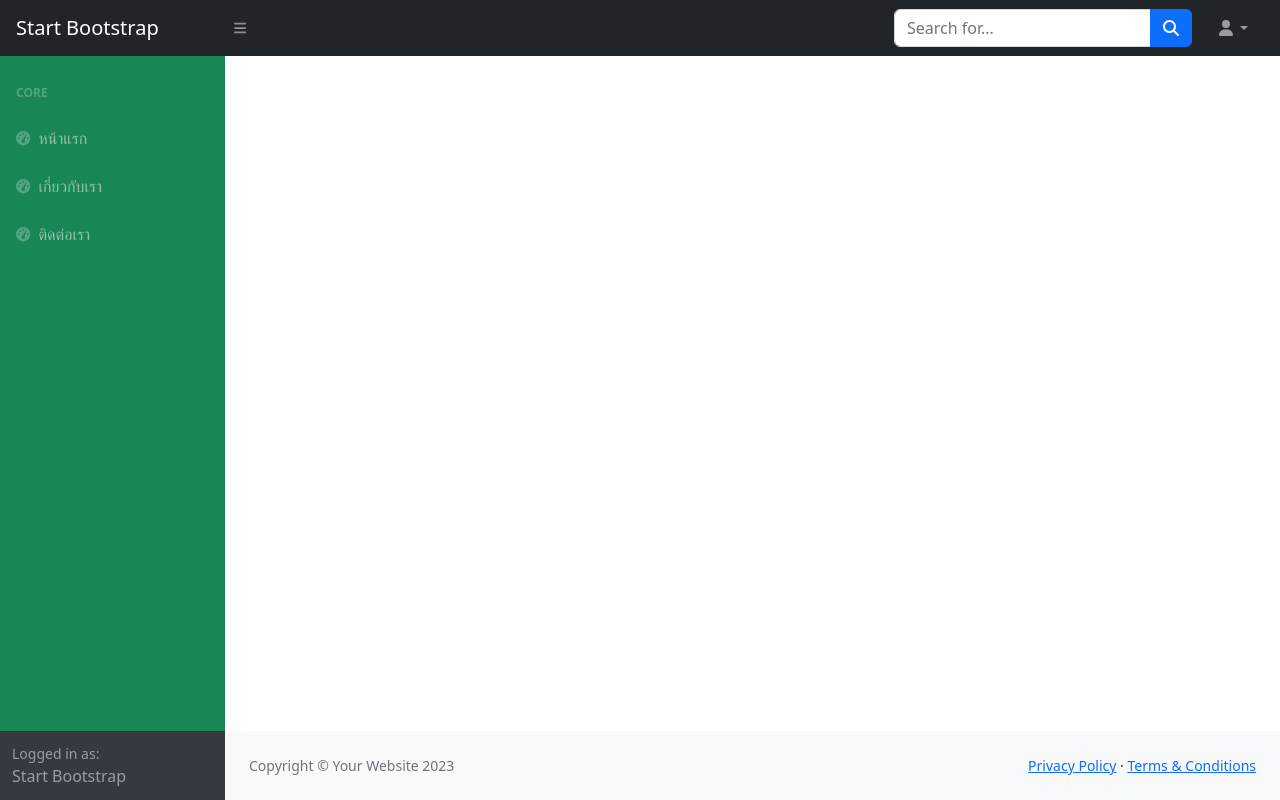
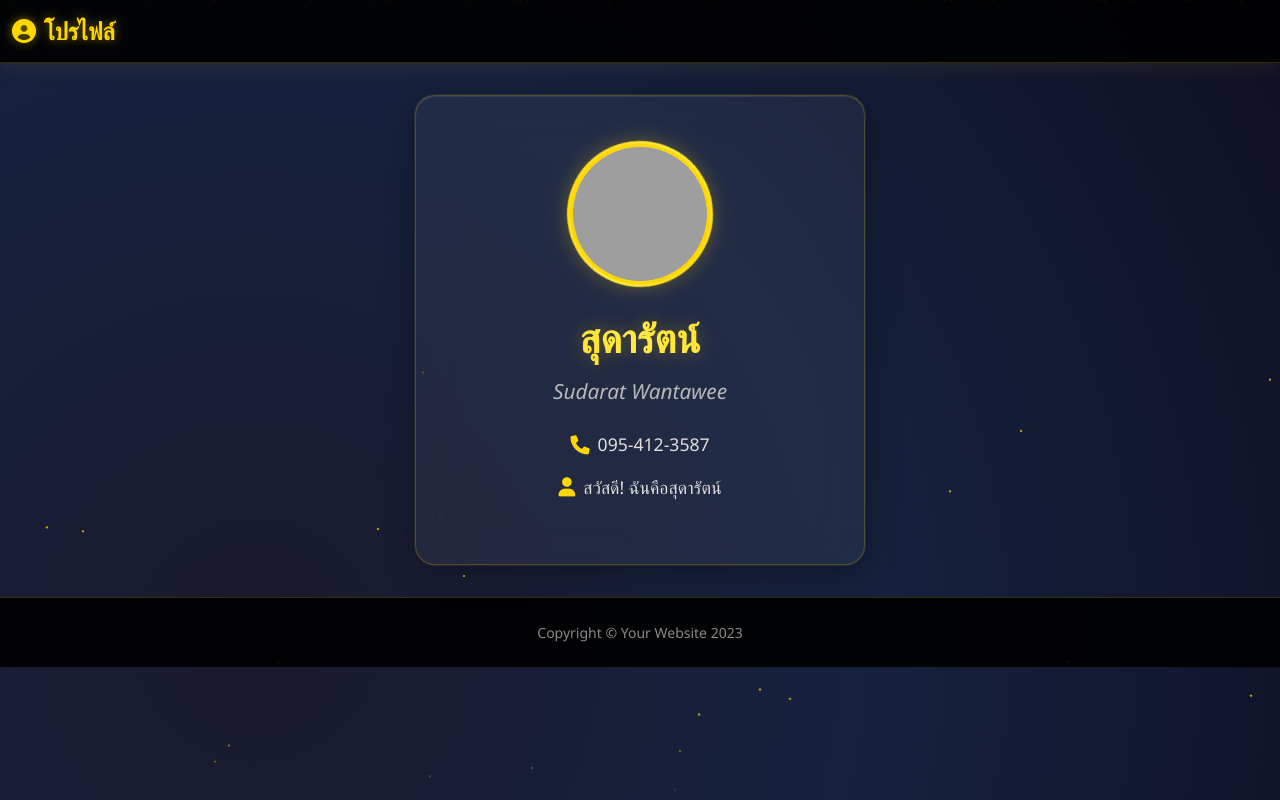
Before and after one commit to sudarat2006/vercel, a Django app: page / in a window 1280 px wide. Run offline with Django 5.2, Linux system fonts and the light colour scheme; some libraries are stand-ins or nearby versions; grey boxes are pictures that could not be loaded.

Commit message:
Enhance profile page layout and styling with animated background and interactive avatar features

```diff
--- a/templates/index.html
+++ b/templates/index.html
@@ -5,144 +5,393 @@
         <meta charset="utf-8" />
         <meta http-equiv="X-UA-Compatible" content="IE=edge" />
         <meta name="viewport" content="width=device-width, initial-scale=1, shrink-to-fit=no" />
-        <meta name="description" content="" />
-        <meta name="author" content="" />
-        <title>Dashboard - SB Admin</title>
-        <link href="https://cdn.jsdelivr.net/npm/simple-datatables@7.1.2/dist/style.min.css" rel="stylesheet" />
+        <title>โปรไฟล์ - Profile Page</title>
+        <link href="https://cdn.jsdelivr.net/npm/bootstrap@5.2.3/dist/css/bootstrap.min.css" rel="stylesheet" />
         <link href="{% static 'css/styles.css' %}" rel="stylesheet" />
+        <link href="https://cdnjs.cloudflare.com/ajax/libs/font-awesome/6.0.0/css/all.min.css" rel="stylesheet" />
+        <style>
+            * {
+                margin: 0;
+                padding: 0;
+                box-sizing: border-box;
+            }
 
-        <script src="https://use.fontawesome.com/releases/v6.3.0/js/all.js" crossorigin="anonymous"></script>
+            body {
+                background: radial-gradient(circle at 20% 80%, #1a1a2e 0%, #16213e 50%, #0f0f23 100%);
+                min-height: 100vh;
+                font-family: 'Segoe UI', Tahoma, Geneva, Verdana, sans-serif;
+                position: relative;
+                overflow-x: hidden;
+            }
+
+            /* Animated background particles */
+            .bg-particles {
+                position: fixed;
+                top: 0;
+                left: 0;
+                width: 100%;
+                height: 100%;
+                z-index: -1;
+            }
+
+            .particle {
+                position: absolute;
+                width: 2px;
+                height: 2px;
+                background: #ffd700;
+                border-radius: 50%;
+                animation: float 15s infinite linear;
+            }
+
+            @keyframes float {
+                0% { transform: translateY(100vh) rotate(0deg); opacity: 0; }
+                10% { opacity: 1; }
+                90% { opacity: 1; }
+                100% { transform: translateY(-10vh) rotate(360deg); opacity: 0; }
+            }
+
+            /* Modern navigation */
+            .navbar {
+                background: rgba(0, 0, 0, 0.9) !important;
+                backdrop-filter: blur(10px);
+                border-bottom: 1px solid rgba(255, 215, 0, 0.2);
+                box-shadow: 0 2px 20px rgba(255, 215, 0, 0.1);
+            }
+
+            .navbar-brand {
+                color: #ffd700 !important;
+                font-weight: 700;
+                font-size: 1.5rem;
+                text-shadow: 0 0 10px rgba(255, 215, 0, 0.5);
+            }
+
+            /* Profile card with glassmorphism */
+            .profile-container {
+                perspective: 1000px;
+                padding: 2rem 0;
+            }
+
+            .profile-card {
+                background: rgba(255, 255, 255, 0.05);
+                backdrop-filter: blur(20px);
+                border: 1px solid rgba(255, 215, 0, 0.2);
+                border-radius: 20px;
+                padding: 3rem 2rem;
+                max-width: 450px;
+                margin: 0 auto;
+                text-align: center;
+                position: relative;
+                transform-style: preserve-3d;
+                transition: all 0.3s ease;
+                box-shadow:
+                    0 8px 32px rgba(0, 0, 0, 0.3),
+                    0 0 0 1px rgba(255, 215, 0, 0.1),
+                    inset 0 1px 0 rgba(255, 255, 255, 0.1);
+            }
+
+            .profile-card:hover {
+                transform: translateY(-5px) rotateX(5deg);
+                box-shadow:
+                    0 20px 40px rgba(0, 0, 0, 0.4),
+                    0 0 20px rgba(255, 215, 0, 0.2);
+            }
+
+            /* Glowing avatar */
+            .profile-avatar-container {
+                position: relative;
+                display: inline-block;
+                margin-bottom: 1.5rem;
+            }
+
+            .profile-avatar {
+                width: 140px;
+                height: 140px;
+                border-radius: 50%;
+                object-fit: cover;
+                border: 3px solid #ffd700;
+                transition: all 0.3s ease;
+                cursor: pointer;
+                box-shadow:
+                    0 0 20px rgba(255, 215, 0, 0.3),
+                    0 0 40px rgba(255, 215, 0, 0.1);
+            }
+
+            .profile-avatar:hover {
+                transform: scale(1.05);
+                box-shadow:
+                    0 0 30px rgba(255, 215, 0, 0.6),
+                    0 0 60px rgba(255, 215, 0, 0.3);
+            }
+
+            .avatar-ring {
+                position: absolute;
+                top: -5px;
+                left: -5px;
+                width: 150px;
+                height: 150px;
+                border: 2px solid transparent;
+                border-radius: 50%;
+                background: linear-gradient(45deg, #ffd700, #ffed4e, #ffd700);
+                background-clip: padding-box;
+                animation: rotate 3s linear infinite;
+            }
+
+            @keyframes rotate {
+                0% { transform: rotate(0deg); }
+                100% { transform: rotate(360deg); }
+            }
+
+            /* Typography */
+            .profile-name {
+                font-size: 2.5rem;
+                font-weight: 800;
+                background: linear-gradient(45deg, #ffd700, #ffed4e, #ffd700);
+                -webkit-background-clip: text;
+                -webkit-text-fill-color: transparent;
+                background-clip: text;
+                margin-bottom: 0.5rem;
+                text-shadow: 0 0 20px rgba(255, 215, 0, 0.3);
+            }
+
+            .profile-name-en {
+                font-size: 1.3rem;
+                font-weight: 400;
+                color: #b8b8b8;
+                margin-bottom: 1.5rem;
+                font-style: italic;
+            }
+
+            .profile-info {
+                color: #e0e0e0;
+                margin-bottom: 1rem;
+                font-size: 1.1rem;
+                display: flex;
+                align-items: center;
+                justify-content: center;
+                gap: 0.5rem;
+                transition: all 0.3s ease;
+            }
+
+            .profile-info:hover {
+                color: #ffd700;
+                transform: translateX(5px);
+            }
+
+            .profile-info i {
+                color: #ffd700;
+                font-size: 1.2rem;
+            }
+
+            /* Modern button */
+            .btn-modern {
+                background: linear-gradient(45deg, #ffd700, #ffed4e);
+                color: #000;
+                border: none;
+                padding: 12px 30px;
+                border-radius: 50px;
+                font-weight: 600;
+                text-transform: uppercase;
+                letter-spacing: 1px;
+                position: relative;
+                overflow: hidden;
+                transition: all 0.3s ease;
+                box-shadow: 0 4px 15px rgba(255, 215, 0, 0.3);
+            }
+
+            .btn-modern::before {
+                content: '';
+                position: absolute;
+                top: 0;
+                left: -100%;
+                width: 100%;
+                height: 100%;
+                background: linear-gradient(90deg, transparent, rgba(255, 255, 255, 0.4), transparent);
+                transition: left 0.5s ease;
+            }
+
+            .btn-modern:hover::before {
+                left: 100%;
+            }
+
+            .btn-modern:hover {
+                transform: translateY(-2px);
+                box-shadow: 0 6px 20px rgba(255, 215, 0, 0.5);
+                color: #000;
+            }
+
+            /* Footer */
+            footer {
+                background: rgba(0, 0, 0, 0.9);
+                color: #888;
+                border-top: 1px solid rgba(255, 215, 0, 0.2);
+            }
+
+            /* Responsive design */
+            @media (max-width: 768px) {
+                .profile-name {
+                    font-size: 2rem;
+                }
+
+                .profile-card {
+                    margin: 1rem;
+                    padding: 2rem 1.5rem;
+                }
+
+                .profile-avatar {
+                    width: 120px;
+                    height: 120px;
+                }
+
+                .avatar-ring {
+                    width: 130px;
+                    height: 130px;
+                }
+            }
+
+            /* Loading animation */
+            .profile-card {
+                animation: slideUp 0.6s ease-out;
+            }
+
+            @keyframes slideUp {
+                from {
+                    opacity: 0;
+                    transform: translateY(30px);
+                }
+                to {
+                    opacity: 1;
+                    transform: translateY(0);
+                }
+            }
+        </style>
     </head>
-    <body class="sb-nav-fixed">
-        <nav class="sb-topnav navbar navbar-expand navbar-dark bg-dark">
-            <!-- Navbar Brand-->
-            <a class="navbar-brand ps-3" href="index.html">Start Bootstrap</a>
-            <!-- Sidebar Toggle-->
-            <button class="btn btn-link btn-sm order-1 order-lg-0 me-4 me-lg-0" id="sidebarToggle" href="#!"><i class="fas fa-bars"></i></button>
-            <!-- Navbar Search-->
-            <form class="d-none d-md-inline-block form-inline ms-auto me-0 me-md-3 my-2 my-md-0">
-                <div class="input-group">
-                    <input class="form-control" type="text" placeholder="Search for..." aria-label="Search for..." aria-describedby="btnNavbarSearch" />
-                    <button class="btn btn-primary" id="btnNavbarSearch" type="button"><i class="fas fa-search"></i></button>
-                </div>
-            </form>
-            <!-- Navbar-->
-            <ul class="navbar-nav ms-auto ms-md-0 me-3 me-lg-4">
-                <li class="nav-item dropdown">
-                    <a class="nav-link dropdown-toggle" id="navbarDropdown" href="#" role="button" data-bs-toggle="dropdown" aria-expanded="false"><i class="fas fa-user fa-fw"></i></a>
-                    <ul class="dropdown-menu dropdown-menu-end" aria-labelledby="navbarDropdown">
-                        <li><a class="dropdown-item" href="#!">Settings</a></li>
-                        <li><a class="dropdown-item" href="#!">Activity Log</a></li>
-                        <li><hr class="dropdown-divider" /></li>
-                        <li><a class="dropdown-item" href="#!">Logout</a></li>
-                    </ul>
-                </li>
-            </ul>
-        </nav>
-        <div id="layoutSidenav">
-            <div id="layoutSidenav_nav">
-                <nav class="sb-sidenav accordion sb-sidenav-dark bg-success" id="sidenavAccordion">
-                    <div class="sb-sidenav-menu">
-                        <div class="nav">
+    <body>
+        <!-- Animated particles background -->
+        <div class="bg-particles"></div>
 
-                            <div class="sb-sidenav-menu-heading">Core</div>
-                            <a class="nav-link" href="/">
-                                <div class="sb-nav-link-icon"><i class="fas fa-tachometer-alt"></i></div>
-                                หน้าแรก
+        <nav class="navbar navbar-expand-lg navbar-dark sticky-top">
+            <div class="container-fluid">
+                <a class="navbar-brand" href="/">
+                    <i class="fas fa-user-circle me-2"></i>โปรไฟล์
                 </a>
-                            <a class="nav-link" href="/about">
-                                <div class="sb-nav-link-icon"><i class="fas fa-tachometer-alt"></i></div>
-                                เกี่ยวกับเรา
-                            </a>
-                            <a class="nav-link" href="/contact">
-                                <div class="sb-nav-link-icon"><i class="fas fa-tachometer-alt"></i></div>
-                                ติดต่อเรา
-                            </a>
-                            <!-- <div class="sb-sidenav-menu-heading">Interface</div>
-                            <a class="nav-link collapsed" href="#" data-bs-toggle="collapse" data-bs-target="#collapseLayouts" aria-expanded="false" aria-controls="collapseLayouts">
-                                <div class="sb-nav-link-icon"><i class="fas fa-columns"></i></div>
-                                Layouts
-                                <div class="sb-sidenav-collapse-arrow"><i class="fas fa-angle-down"></i></div>
-                            </a>
-                            <div class="collapse" id="collapseLayouts" aria-labelledby="headingOne" data-bs-parent="#sidenavAccordion">
-                                <nav class="sb-sidenav-menu-nested nav">
-                                    <a class="nav-link" href="layout-static.html">Static Navigation</a>
-                                    <a class="nav-link" href="layout-sidenav-light.html">Light Sidenav</a>
-                                </nav>
-                            </div>
-                            <a class="nav-link collapsed" href="#" data-bs-toggle="collapse" data-bs-target="#collapsePages" aria-expanded="false" aria-controls="collapsePages">
-                                <div class="sb-nav-link-icon"><i class="fas fa-book-open"></i></div>
-                                Pages
-                                <div class="sb-sidenav-collapse-arrow"><i class="fas fa-angle-down"></i></div>
-                            </a>
-                            <div class="collapse" id="collapsePages" aria-labelledby="headingTwo" data-bs-parent="#sidenavAccordion">
-                                <nav class="sb-sidenav-menu-nested nav accordion" id="sidenavAccordionPages">
-                                    <a class="nav-link collapsed" href="#" data-bs-toggle="collapse" data-bs-target="#pagesCollapseAuth" aria-expanded="false" aria-controls="pagesCollapseAuth">
-                                        Authentication
-                                        <div class="sb-sidenav-collapse-arrow"><i class="fas fa-angle-down"></i></div>
-                                    </a>
-                                    <div class="collapse" id="pagesCollapseAuth" aria-labelledby="headingOne" data-bs-parent="#sidenavAccordionPages">
-                                        <nav class="sb-sidenav-menu-nested nav">
-                                            <a class="nav-link" href="login.html">Login</a>
-                                            <a class="nav-link" href="register.html">Register</a>
-                                            <a class="nav-link" href="password.html">Forgot Password</a>
-                                        </nav>
-                                    </div>
-                                    <a class="nav-link collapsed" href="#" data-bs-toggle="collapse" data-bs-target="#pagesCollapseError" aria-expanded="false" aria-controls="pagesCollapseError">
-                                        Error
-                                        <div class="sb-sidenav-collapse-arrow"><i class="fas fa-angle-down"></i></div>
-                                    </a>
-                                    <div class="collapse" id="pagesCollapseError" aria-labelledby="headingOne" data-bs-parent="#sidenavAccordionPages">
-                                        <nav class="sb-sidenav-menu-nested nav">
-                                            <a class="nav-link" href="401.html">401 Page</a>
-                                            <a class="nav-link" href="404.html">404 Page</a>
-                                            <a class="nav-link" href="500.html">500 Page</a>
-                                        </nav>
             </div>
         </nav>
+
+        <main class="profile-container">
+            <div class="profile-card">
+                <div class="profile-avatar-container">
+                    <div class="avatar-ring"></div>
+                    <img src="https://picsum.photos/300/300?random=1" alt="Avatar" class="profile-avatar" id="profileAvatar" />
                 </div>
-                            <div class="sb-sidenav-menu-heading">Addons</div>
-                            <a class="nav-link" href="charts.html">
-                                <div class="sb-nav-link-icon"><i class="fas fa-chart-area"></i></div>
-                                Charts
-                            </a>
-                            <a class="nav-link" href="tables.html">
-                                <div class="sb-nav-link-icon"><i class="fas fa-table"></i></div>
-                                Tables
-                            </a> -->
+
+                <div class="profile-name">สุดารัตน์</div>
+                <div class="profile-name-en">Sudarat Wantawee</div>
+
+                <div class="profile-info">
+                    <i class="fas fa-phone"></i>
+                    <span>095-412-3587</span>
+                </div>
+
+                <div class="profile-info">
+                    <i class="fas fa-user"></i>
+                    <span>สวัสดี! ฉันคือสุดารัตน์</span>
                 </div>
             </div>
-                    <div class="sb-sidenav-footer">
-                        <div class="small">Logged in as:</div>
-                        Start Bootstrap
-                    </div>
-                </nav>
-            </div>
-            <div id="layoutSidenav_content">
-                <main class="container-fluid pt-3 px-3">
-                    {% block content %}
-                    {% endblock %}
         </main>
-                <footer class="py-4 bg-light mt-auto">
-                    <div class="container-fluid px-4">
-                        <div class="d-flex align-items-center justify-content-between small">
-                            <div class="text-muted">Copyright &copy; Your Website 2023</div>
-                            <div>
-                                <a href="#">Privacy Policy</a>
-                                &middot;
-                                <a href="#">Terms &amp; Conditions</a>
-                            </div>
-                        </div>
+
+        <footer class="py-4 mt-auto">
+            <div class="container text-center">
+                <div class="small">Copyright &copy; Your Website 2023</div>
             </div>
         </footer>
-            </div>
-        </div>
-        <script src="https://cdn.jsdelivr.net/npm/bootstrap@5.2.3/dist/js/bootstrap.bundle.min.js" crossorigin="anonymous"></script>
-        <script src="{% static 'js/scripts.js' %}"></script>
-        <script src="https://cdnjs.cloudflare.com/ajax/libs/Chart.js/2.8.0/Chart.min.js" crossorigin="anonymous"></script>
-        <script src="{% static 'assets/demo/chart-area-demo.js' %}"></script>
-        <script src="{% static 'assets/demo/chart-bar-demo.js' %}"></script>
-        <script src="https://cdn.jsdelivr.net/npm/simple-datatables@7.1.2/dist/umd/simple-datatables.min.js" crossorigin="anonymous"></script>
-        <script src="{% static 'js/datatables-simple-demo.js' %}"></script>
+
+        <script src="https://cdn.jsdelivr.net/npm/bootstrap@5.2.3/dist/js/bootstrap.bundle.min.js"></script>
+        <script>
+            // Create animated particles
+            function createParticles() {
+                const particleContainer = document.querySelector('.bg-particles');
+
+                for (let i = 0; i < 50; i++) {
+                    const particle = document.createElement('div');
+                    particle.className = 'particle';
+                    particle.style.left = Math.random() * 100 + '%';
+                    particle.style.animationDelay = Math.random() * 15 + 's';
+                    particle.style.animationDuration = (Math.random() * 10 + 10) + 's';
+                    particleContainer.appendChild(particle);
+                }
+            }
+
+            // Load random avatar from multiple APIs
+            function loadRandomAvatar() {
+                const avatarImg = document.getElementById('profileAvatar');
+                const avatarAPIs = [
+                    'https://picsum.photos/300/300?random=' + Math.floor(Math.random() * 1000),
+                    'https://source.unsplash.com/300x300/?portrait,face',
+                    'https://randomuser.me/api/portraits/men/' + Math.floor(Math.random() * 99) + '.jpg',
+                    'https://randomuser.me/api/portraits/women/' + Math.floor(Math.random() * 99) + '.jpg',
+                    'https://i.pravatar.cc/300?img=' + Math.floor(Math.random() * 70),
+                    'https://avatar.iran.liara.run/public/' + Math.floor(Math.random() * 100),
+                    'https://api.dicebear.com/7.x/avataaars/svg?seed=' + Math.random().toString(36).substring(7)
+                ];
+
+                const randomAPI = avatarAPIs[Math.floor(Math.random() * avatarAPIs.length)];
+
+                // Add loading effect
+                avatarImg.style.opacity = '0.5';
+                avatarImg.style.transform = 'scale(0.9)';
+
+                avatarImg.onload = function() {
+                    avatarImg.style.opacity = '1';
+                    avatarImg.style.transform = 'scale(1)';
+                };
+
+                avatarImg.onerror = function() {
+                    // Fallback if API fails
+                    avatarImg.src = 'https://ui-avatars.com/api/?name=User&background=ffd700&color=000&size=300&bold=true';
+                };
+
+                avatarImg.src = randomAPI;
+            }
+
+            // Add click event to change avatar
+            function setupAvatarClick() {
+                const avatarImg = document.getElementById('profileAvatar');
+                avatarImg.addEventListener('click', function() {
+                    loadRandomAvatar();
+                });
+
+                // Add tooltip
+                avatarImg.title = 'คลิกเพื่อเปลี่ยนรูปโปรไฟล์';
+                avatarImg.style.cursor = 'pointer';
+            }
+
+            // Initialize particles when page loads
+            document.addEventListener('DOMContentLoaded', function() {
+                createParticles();
+                loadRandomAvatar();
+                setupAvatarClick();
+            });
+
+            // Add smooth hover effects
+            const profileCard = document.querySelector('.profile-card');
+
+            profileCard.addEventListener('mousemove', (e) => {
+                const rect = profileCard.getBoundingClientRect();
+                const x = e.clientX - rect.left;
+                const y = e.clientY - rect.top;
+
+                const centerX = rect.width / 2;
+                const centerY = rect.height / 2;
+
+                const rotateX = (y - centerY) / 20;
+                const rotateY = (centerX - x) / 20;
+
+                profileCard.style.transform = `translateY(-5px) rotateX(${rotateX}deg) rotateY(${rotateY}deg)`;
+            });
+
+            profileCard.addEventListener('mouseleave', () => {
+                profileCard.style.transform = 'translateY(0) rotateX(0) rotateY(0)';
+            });
+        </script>
     </body>
 </html>
```
Lines whose indentation alone changed are shown as unchanged.
